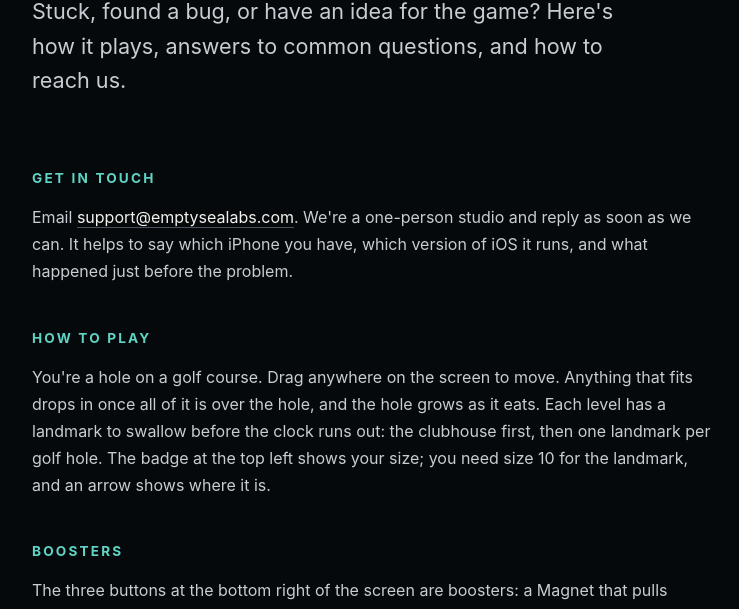
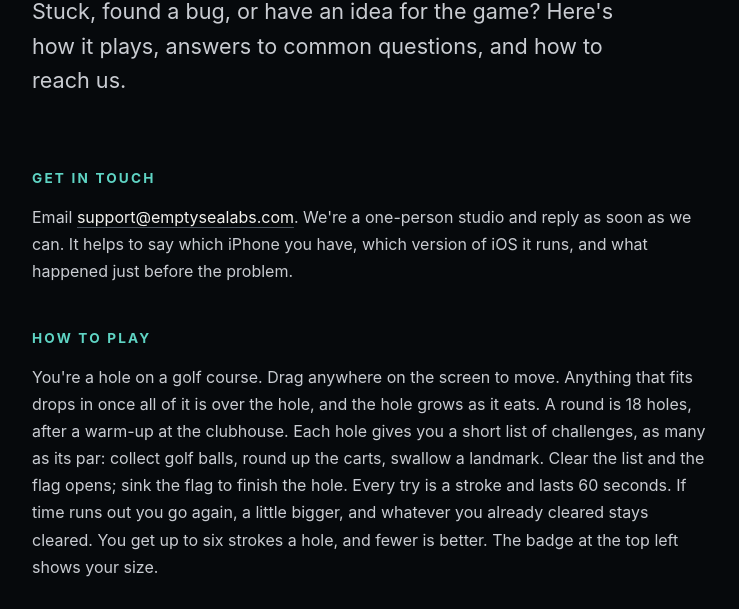
Before and after one commit to EmptySeaLabs/emptysealabs-site, a plain HTML site: page holeygolf/support/index.html in a window 1280 px wide. Shown: the part 338-947 px from the top of the page, without its empty margins (168-907 px from the left). Drawn offline with Linux system fonts and the light colour scheme.

Commit message:
Holey Golf support page: describe challenges, strokes and the flag
Co-Authored-By: Claude Fable 5.2 <noreply@anthropic.com>

```diff
--- a/holeygolf/support/index.html
+++ b/holeygolf/support/index.html
@@ -35,7 +35,7 @@
 
       <section>
         <h2>How to play</h2>
-        <p>You're a hole on a golf course. Drag anywhere on the screen to move. Anything that fits drops in once all of it is over the hole, and the hole grows as it eats. Each level has a landmark to swallow before the clock runs out: the clubhouse first, then one landmark per golf hole. The badge at the top left shows your size; you need size 10 for the landmark, and an arrow shows where it is.</p>
+        <p>You're a hole on a golf course. Drag anywhere on the screen to move. Anything that fits drops in once all of it is over the hole, and the hole grows as it eats. A round is 18 holes, after a warm-up at the clubhouse. Each hole gives you a short list of challenges, as many as its par: collect golf balls, round up the carts, swallow a landmark. Clear the list and the flag opens; sink the flag to finish the hole. Every try is a stroke and lasts 60 seconds. If time runs out you go again, a little bigger, and whatever you already cleared stays cleared. You get up to six strokes a hole, and fewer is better. The badge at the top left shows your size.</p>
       </section>
 
       <section>
```
